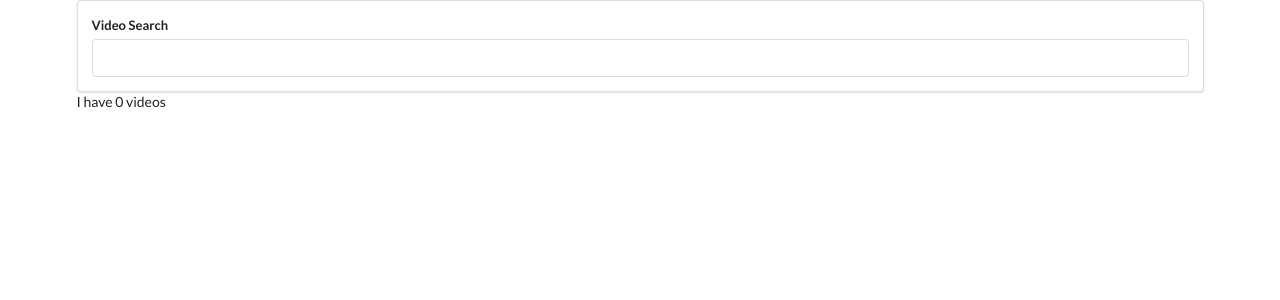
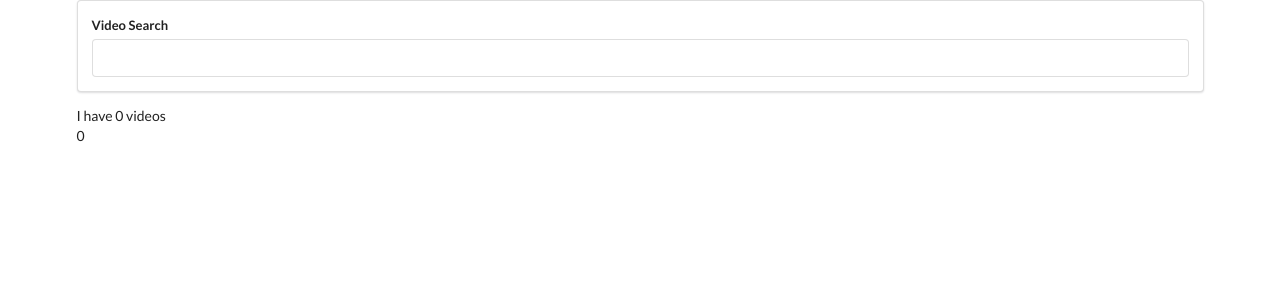
Before and after one commit to travismathews/youtube-api, a React (Create React App) app: page / in a window 1280 px wide. Shown: the top 300 px of the page. Built offline with nearby package versions, Linux system fonts and the light colour scheme.

Commit message:
VideoList Component created and receiving video array prop

```diff
--- a/src/components/App.js
+++ b/src/components/App.js
@@ -1,5 +1,6 @@
 import React from "react";
 import SearchBar from "./SearchBar";
+import VideoList from "./VideoList"
 import youtube from "../apis/youtube";
 
 class App extends React.Component {
@@ -23,6 +24,7 @@
       <div className="ui container">
         <SearchBar onFormSubmit={this.onTermSubmit} />
         I have {this.state.videos.length} videos
+        <VideoList videos={this.state.videos} />
       </div>
     );
   }
--- /dev/null
+++ b/src/components/VideoList.js
@@ -0,0 +1,10 @@
+import React from "react";
+
+const VideoList = (props) => {
+    return(
+        <div>{props.videos.length}</div>
+    );
+}
+
+
+export default VideoList;
```
